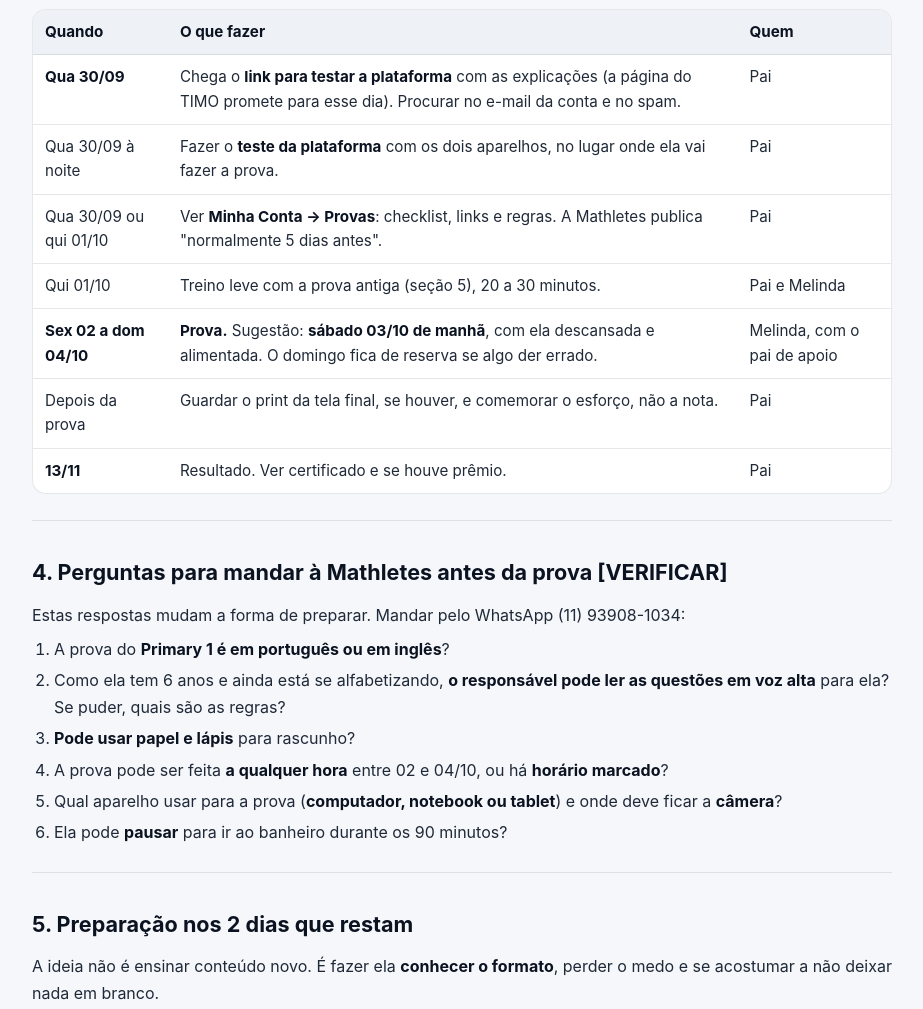
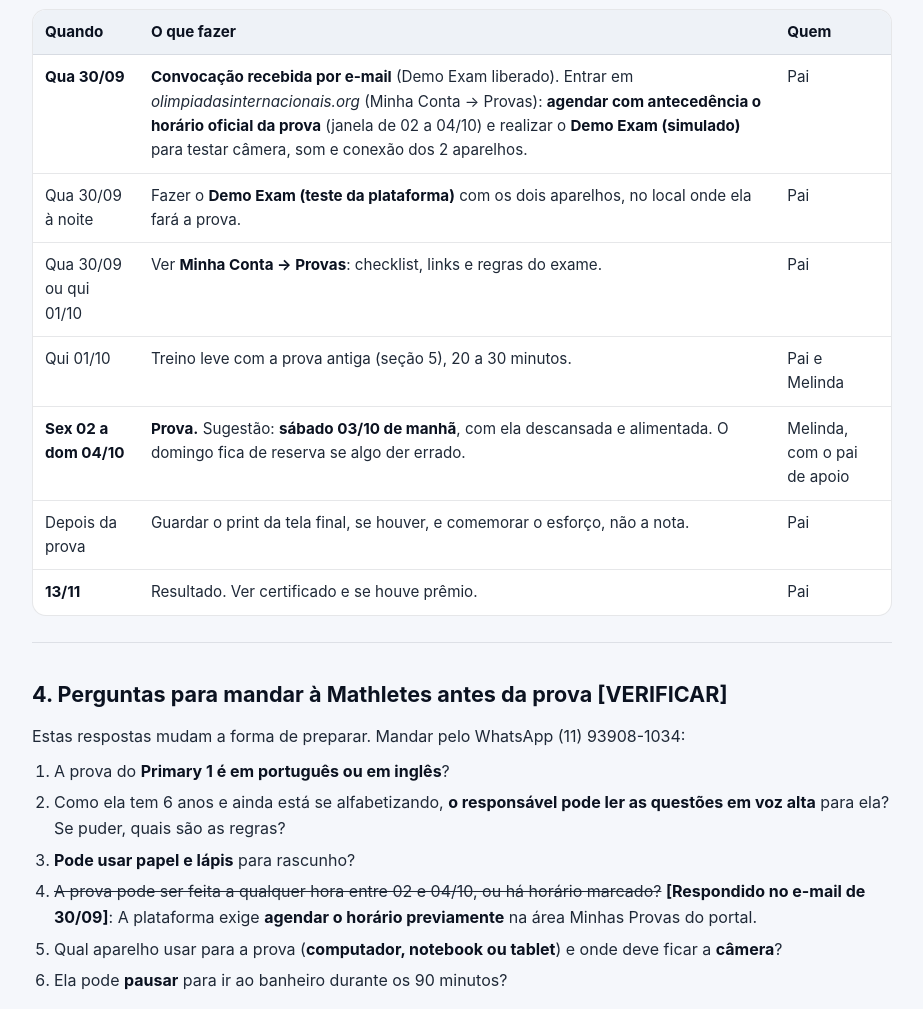
Before and after one commit to cidadaobrasil/olimpiadas-melinda, a plain HTML site: page timo.html in a window 1280 px wide. Shown: the part 1557-2566 px from the top of the page, without its empty margins (178-1101 px from the left). Drawn offline with Linux system fonts and the light colour scheme.

Commit message:
docs: atualiza timo.html com agendamento de horario e demo exam

```diff
--- a/timo.html
+++ b/timo.html
@@ -844,17 +844,17 @@
 <tbody>
 <tr>
 <td style="text-align: left;"><strong>Qua 30/09</strong></td>
-<td style="text-align: left;">Chega o <strong>link para testar a plataforma</strong> com as explicações (a página do TIMO promete para esse dia). Procurar no e-mail da conta e no spam.</td>
+<td style="text-align: left;"><strong>Convocação recebida por e-mail</strong> (Demo Exam liberado). Entrar em <em>olimpiadasinternacionais.org</em> (Minha Conta → Provas): <strong>agendar com antecedência o horário oficial da prova</strong> (janela de 02 a 04/10) e realizar o <strong>Demo Exam (simulado)</strong> para testar câmera, som e conexão dos 2 aparelhos.</td>
 <td style="text-align: left;">Pai</td>
 </tr>
 <tr>
 <td style="text-align: left;">Qua 30/09 à noite</td>
-<td style="text-align: left;">Fazer o <strong>teste da plataforma</strong> com os dois aparelhos, no lugar onde ela vai fazer a prova.</td>
+<td style="text-align: left;">Fazer o <strong>Demo Exam (teste da plataforma)</strong> com os dois aparelhos, no local onde ela fará a prova.</td>
 <td style="text-align: left;">Pai</td>
 </tr>
 <tr>
 <td style="text-align: left;">Qua 30/09 ou qui 01/10</td>
-<td style="text-align: left;">Ver <strong>Minha Conta → Provas</strong>: checklist, links e regras. A Mathletes publica "normalmente 5 dias antes".</td>
+<td style="text-align: left;">Ver <strong>Minha Conta → Provas</strong>: checklist, links e regras do exame.</td>
 <td style="text-align: left;">Pai</td>
 </tr>
 <tr>
@@ -886,7 +886,7 @@
 <li>A prova do <strong>Primary 1 é em português ou em inglês</strong>?</li>
 <li>Como ela tem 6 anos e ainda está se alfabetizando, <strong>o responsável pode ler as questões em voz alta</strong> para ela? Se puder, quais são as regras?</li>
 <li><strong>Pode usar papel e lápis</strong> para rascunho?</li>
-<li>A prova pode ser feita <strong>a qualquer hora</strong> entre 02 e 04/10, ou há <strong>horário marcado</strong>?</li>
+<li><s>A prova pode ser feita a qualquer hora entre 02 e 04/10, ou há horário marcado?</s> <strong>[Respondido no e-mail de 30/09]</strong>: A plataforma exige <strong>agendar o horário previamente</strong> na área Minhas Provas do portal.</li>
 <li>Qual aparelho usar para a prova (<strong>computador, notebook ou tablet</strong>) e onde deve ficar a <strong>câmera</strong>?</li>
 <li>Ela pode <strong>pausar</strong> para ir ao banheiro durante os 90 minutos?</li>
 </ol>
```
